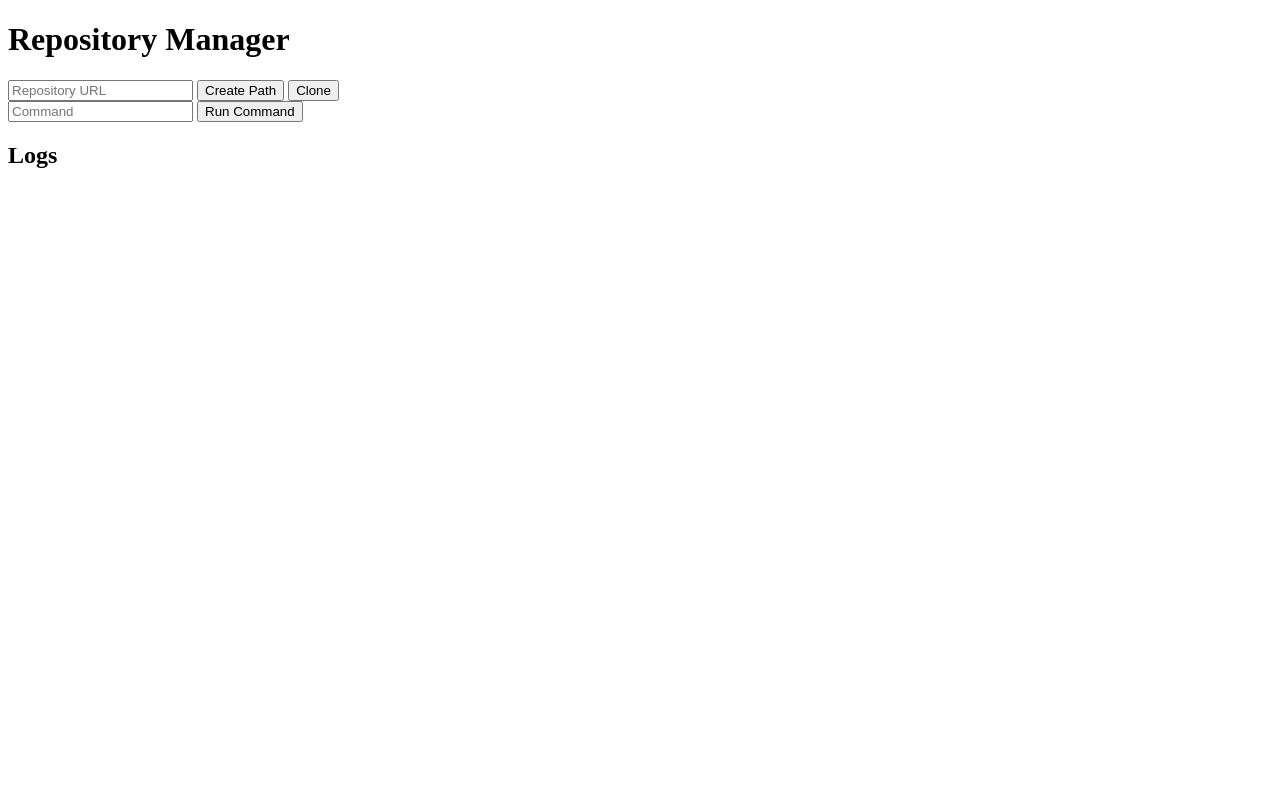
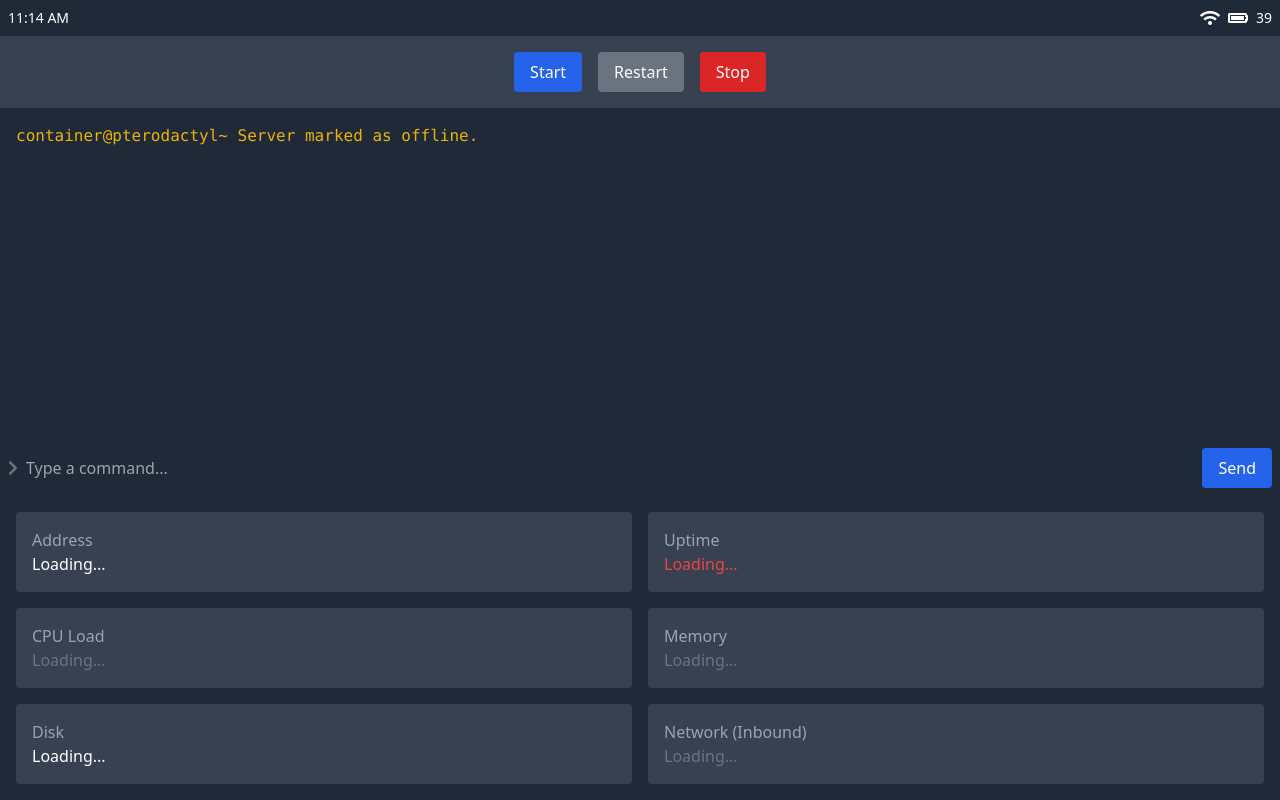
Before and after one commit to Bolaolat/LOGIN, a website: page public/index.html in a window 1280 px wide. Drawn offline with nearby package versions, Linux system fonts and the light colour scheme.

Commit message:
Update index.html

```diff
--- a/public/index.html
+++ b/public/index.html
@@ -1,28 +1,73 @@
 <!DOCTYPE html>
 <html lang="en">
 <head>
-  <meta charset="UTF-8">
-  <meta name="viewport" content="width=device-width, initial-scale=1.0">
-  <title>Repository Manager</title>
-  <link rel="stylesheet" href="style.css">
+    <meta charset="UTF-8">
+    <meta name="viewport" content="width=device-width, initial-scale=1.0">
+    <title>Server Control Panel</title>
+    <script src="https://cdn.tailwindcss.com"></script>
+    <link rel="stylesheet" href="https://cdnjs.cloudflare.com/ajax/libs/font-awesome/5.15.3/css/all.min.css">
+    <script defer src="script.js"></script>
 </head>
-<body>
-  <div id="app">
-    <h1>Repository Manager</h1>
-    <div>
-      <input id="repo-url" type="text" placeholder="Repository URL">
-      <button onclick="createPath()">Create Path</button>
-      <button onclick="cloneRepo()">Clone</button>
+<body class="bg-gray-900 text-white font-sans">
+    <div class="flex flex-col h-screen">
+        <!-- Top Bar -->
+        <div class="flex items-center justify-between bg-gray-800 p-2">
+            <div class="text-sm">11:14 AM</div>
+            <div class="flex items-center space-x-2">
+                <i class="fas fa-wifi"></i>
+                <i class="fas fa-battery-full"></i>
+                <div class="text-sm">39</div>
+            </div>
+        </div>
+
+        <!-- Buttons -->
+        <div class="flex justify-center space-x-4 p-4 bg-gray-700">
+            <button class="bg-blue-600 text-white py-2 px-4 rounded" onclick="handleAction('start')">Start</button>
+            <button class="bg-gray-500 text-white py-2 px-4 rounded" onclick="handleAction('restart')">Restart</button>
+            <button class="bg-red-600 text-white py-2 px-4 rounded" onclick="handleAction('stop')">Stop</button>
+        </div>
+
+        <!-- Terminal Output -->
+        <div class="flex-grow bg-gray-800 p-4">
+            <pre id="log-output" class="text-yellow-500">container@pterodactyl~ Server marked as offline.</pre>
+        </div>
+
+        <!-- Command Input -->
+        <div class="bg-gray-800 p-2">
+            <div class="flex items-center">
+                <i class="fas fa-chevron-right text-gray-500"></i>
+                <input id="command-input" type="text" placeholder="Type a command..." class="bg-gray-800 text-gray-500 flex-grow ml-2 outline-none">
+                <button class="bg-blue-600 text-white py-2 px-4 rounded ml-2" onclick="handleCommand()">Send</button>
+            </div>
+        </div>
+
+        <!-- Server Info -->
+        <div class="bg-gray-800 p-4 grid grid-cols-2 gap-4">
+            <div class="bg-gray-700 p-4 rounded">
+                <div class="text-gray-400">Address</div>
+                <div id="address" class="text-white">Loading...</div>
+            </div>
+            <div class="bg-gray-700 p-4 rounded">
+                <div class="text-gray-400">Uptime</div>
+                <div id="uptime" class="text-red-500">Loading...</div>
+            </div>
+            <div class="bg-gray-700 p-4 rounded">
+                <div class="text-gray-400">CPU Load</div>
+                <div id="cpu-load" class="text-gray-500">Loading...</div>
+            </div>
+            <div class="bg-gray-700 p-4 rounded">
+                <div class="text-gray-400">Memory</div>
+                <div id="memory" class="text-gray-500">Loading...</div>
+            </div>
+            <div class="bg-gray-700 p-4 rounded">
+                <div class="text-gray-400">Disk</div>
+                <div id="disk" class="text-white">Loading...</div>
+            </div>
+            <div class="bg-gray-700 p-4 rounded">
+                <div class="text-gray-400">Network (Inbound)</div>
+                <div id="network-inbound" class="text-gray-500">Loading...</div>
+            </div>
+        </div>
     </div>
-    <div>
-      <input id="command" type="text" placeholder="Command">
-      <button onclick="runCommand()">Run Command</button>
-    </div>
-    <div id="logs">
-      <h2>Logs</h2>
-      <pre id="log-output"></pre>
-    </div>
-  </div>
-  <script src="script.js"></script>
 </body>
 </html>
```
